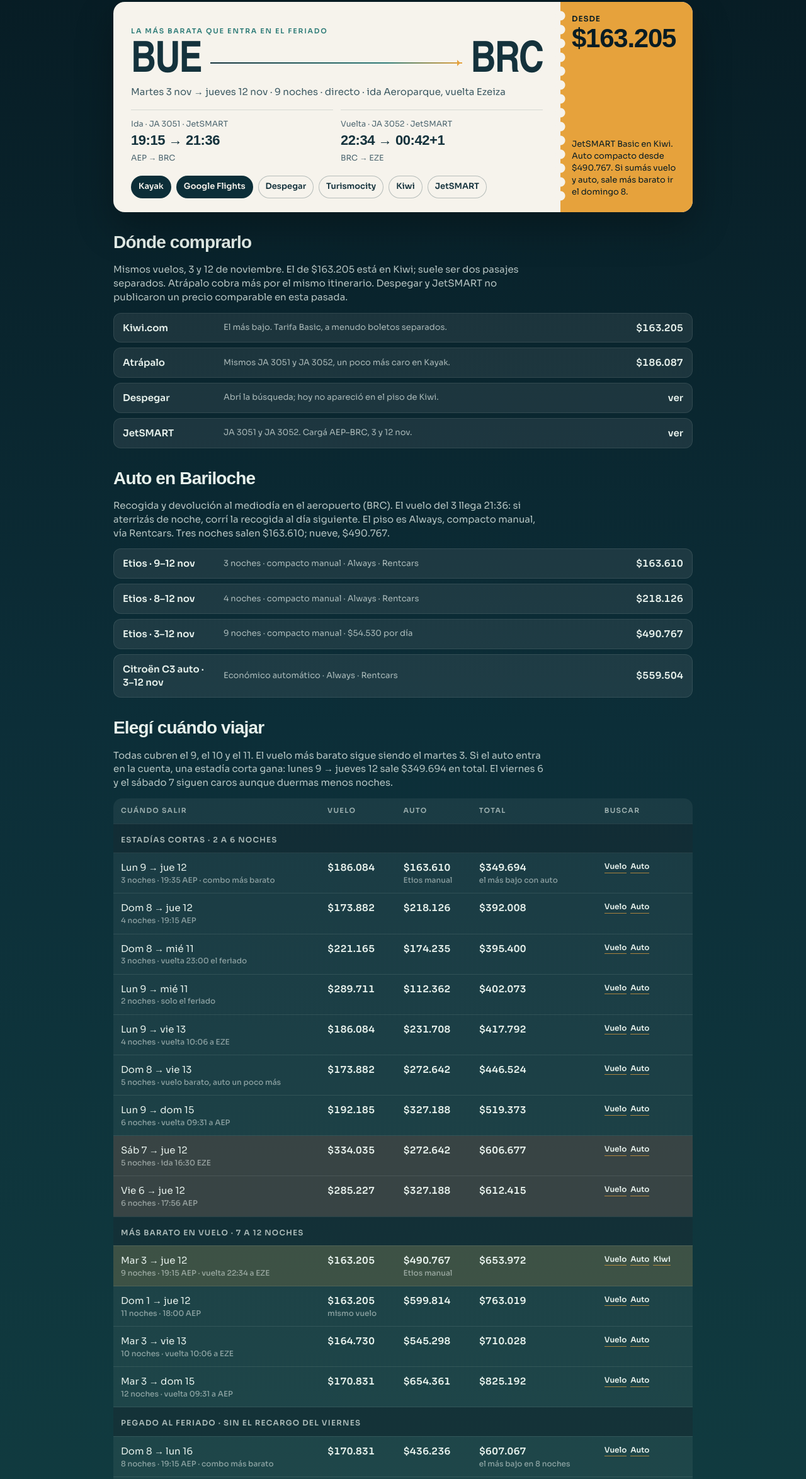
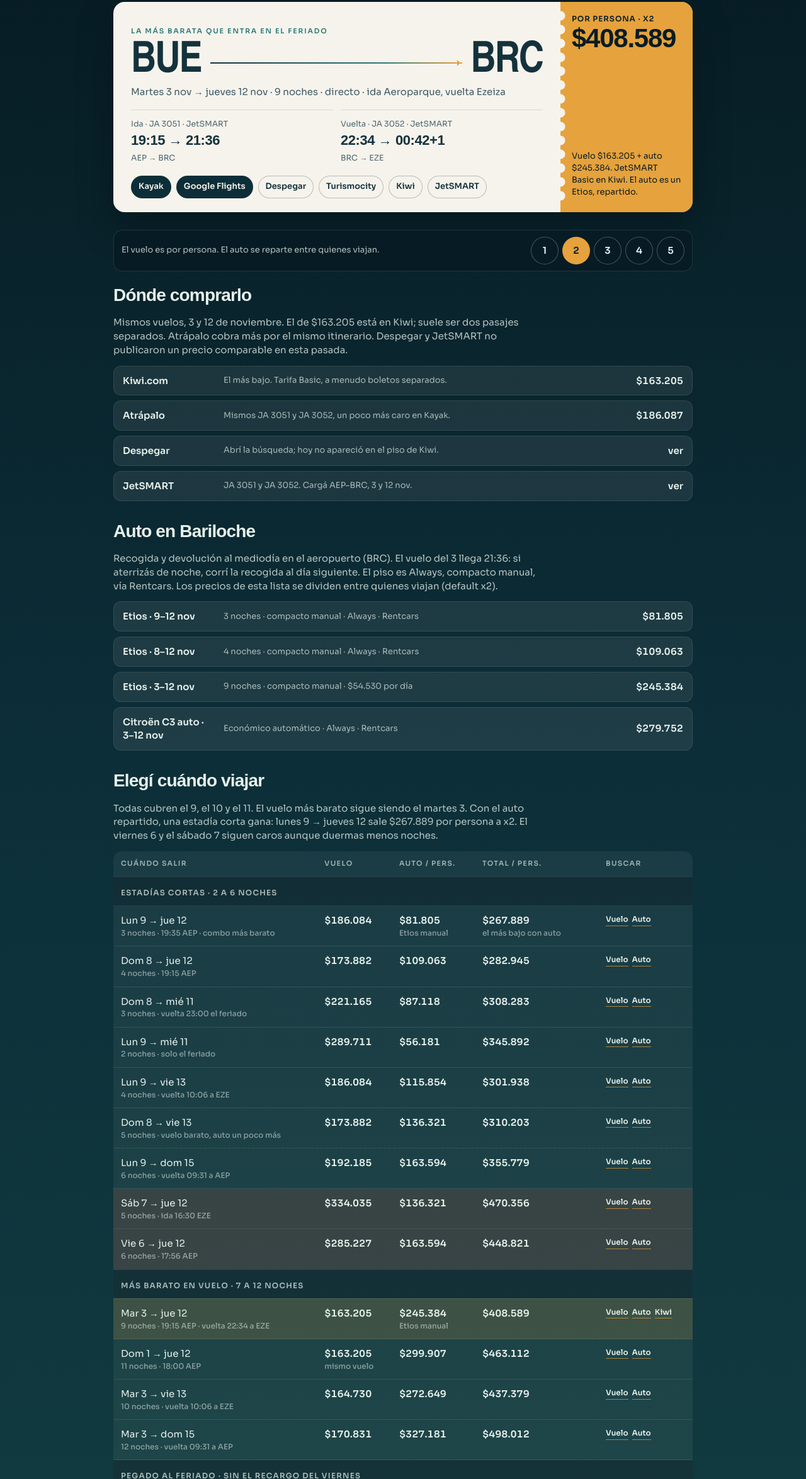
Before and after one commit to agusalex/bariloche-noviembre, a website: page index.html in a window 1280 px wide. Shown: the part 62-2411 px from the top of the page at 63% size. Drawn offline with Linux system fonts and the light colour scheme; a web font is replaced by a local one.

Commit message:
Mostrar gastos por persona con el auto dividido.
El vuelo queda por persona y el auto se reparte de 1 a 5 viajeros, con x2 por defecto.

```diff
--- a/index.html
+++ b/index.html
@@ -283,6 +283,46 @@
       tr.group td::before { content: none; }
     }
 
+    .people-bar {
+      display: flex;
+      flex-wrap: wrap;
+      align-items: center;
+      justify-content: space-between;
+      gap: 12px;
+      margin: 8px auto 18px;
+      width: min(var(--pass), calc(100% - 32px));
+      padding: 10px 12px;
+      position: sticky;
+      top: 8px;
+      z-index: 5;
+      background: rgba(7, 28, 36, 0.92);
+      border: 1px solid rgba(231, 241, 236, 0.12);
+      border-radius: 14px;
+      backdrop-filter: blur(8px);
+    }
+    .people-bar p { margin: 0; font-size: 13px; color: rgba(231, 241, 236, 0.78); }
+    .people {
+      display: flex;
+      gap: 6px;
+    }
+    .people button {
+      min-width: 44px;
+      min-height: 44px;
+      border: 0;
+      border-radius: 999px;
+      background: transparent;
+      color: var(--mist);
+      font: inherit;
+      font-weight: 600;
+      box-shadow: inset 0 0 0 1px rgba(231, 241, 236, 0.28);
+      cursor: pointer;
+    }
+    .people button[aria-pressed="true"] {
+      background: var(--sun);
+      color: var(--deep);
+      box-shadow: none;
+    }
+
     @media (prefers-reduced-motion: reduce) {
       html { scroll-behavior: auto; }
     }
@@ -292,7 +332,7 @@
   <div class="wrap">
     <header class="top">
       <span>Buenos Aires → Bariloche</span>
-      <span>Precios del 22 oct 2026 · 1 adulto</span>
+      <span>Precios del 22 oct 2026 · por persona</span>
     </header>
 
     <article class="pass">
@@ -322,13 +362,24 @@
         </div>
       </div>
       <aside class="stub">
-        <div class="price">
-          <small>desde</small>
-          $163.205
+        <div class="price" data-flight="163205" data-car="490767">
+          <small class="js-hero-label">por persona · x2</small>
+          <span class="js-hero">$408.589</span>
         </div>
-        <p>JetSMART Basic en Kiwi. Auto compacto desde $490.767. Si sumás vuelo y auto, sale más barato ir el domingo 8.</p>
+        <p class="js-hero-note">Vuelo $163.205 + auto $245.384. JetSMART Basic en Kiwi. El auto es un Etios, repartido.</p>
       </aside>
     </article>
+  </div>
+
+  <div class="people-bar">
+    <p>El vuelo es por persona. El auto se reparte entre quienes viajan.</p>
+    <div class="people" role="group" aria-label="Cantidad de personas">
+      <button type="button" data-people="1">1</button>
+      <button type="button" data-people="2" aria-pressed="true">2</button>
+      <button type="button" data-people="3">3</button>
+      <button type="button" data-people="4">4</button>
+      <button type="button" data-people="5">5</button>
+    </div>
   </div>
 
   <section>
@@ -360,51 +411,51 @@
 
   <section>
     <h2>Auto en Bariloche</h2>
-    <p class="note">Recogida y devolución al mediodía en el aeropuerto (BRC). El vuelo del 3 llega 21:36: si aterrizás de noche, corrí la recogida al día siguiente. El piso es Always, compacto manual, vía Rentcars. Tres noches salen $163.610; nueve, $490.767.</p>
+    <p class="note">Recogida y devolución al mediodía en el aeropuerto (BRC). El vuelo del 3 llega 21:36: si aterrizás de noche, corrí la recogida al día siguiente. El piso es Always, compacto manual, vía Rentcars. Los precios de esta lista se dividen entre quienes viajan (default x2).</p>
     <div class="sellers">
       <a class="row" href="https://www.kayak.com.ar/cars/BRC/2026-11-09/2026-11-12?sort=price_a">
         <span class="who">Etios · 9–12 nov</span>
         <span class="meta">3 noches · compacto manual · Always · Rentcars</span>
-        <strong>$163.610</strong>
+        <strong class="js-share" data-car="163610">$81.805</strong>
       </a>
       <a class="row" href="https://www.kayak.com.ar/cars/BRC/2026-11-08/2026-11-12?sort=price_a">
         <span class="who">Etios · 8–12 nov</span>
         <span class="meta">4 noches · compacto manual · Always · Rentcars</span>
-        <strong>$218.126</strong>
+        <strong class="js-share" data-car="218126">$109.063</strong>
       </a>
       <a class="row" href="https://www.kayak.com.ar/cars/BRC/2026-11-03/2026-11-12?sort=price_a">
         <span class="who">Etios · 3–12 nov</span>
         <span class="meta">9 noches · compacto manual · $54.530 por día</span>
-        <strong>$490.767</strong>
+        <strong class="js-share" data-car="490767">$245.384</strong>
       </a>
       <a class="row" href="https://www.kayak.com.ar/cars/BRC/2026-11-03/2026-11-12?sort=price_a">
         <span class="who">Citroën C3 auto · 3–12 nov</span>
         <span class="meta">Económico automático · Always · Rentcars</span>
-        <strong>$559.504</strong>
+        <strong class="js-share" data-car="559504">$279.752</strong>
       </a>
     </div>
   </section>
 
   <section>
     <h2>Elegí cuándo viajar</h2>
-    <p class="note">Todas cubren el 9, el 10 y el 11. El vuelo más barato sigue siendo el martes 3. Si el auto entra en la cuenta, una estadía corta gana: lunes 9 → jueves 12 sale $349.694 en total. El viernes 6 y el sábado 7 siguen caros aunque duermas menos noches.</p>
+    <p class="note">Todas cubren el 9, el 10 y el 11. El vuelo más barato sigue siendo el martes 3. Con el auto repartido, una estadía corta gana: lunes 9 → jueves 12 sale $267.889 por persona a x2. El viernes 6 y el sábado 7 siguen caros aunque duermas menos noches.</p>
     <table>
       <thead>
         <tr>
           <th>Cuándo salir</th>
           <th>Vuelo</th>
-          <th>Auto</th>
-          <th>Total</th>
+          <th>Auto / pers.</th>
+          <th>Total / pers.</th>
           <th>Buscar</th>
         </tr>
       </thead>
       <tbody>
         <tr class="group"><td colspan="5">Estadías cortas · 2 a 6 noches</td></tr>
-        <tr>
+        <tr data-flight="186084" data-car="163610">
           <td data-label="Cuándo salir">Lun 9 → jue 12<span class="delta">3 noches · 19:35 AEP · combo más barato</span></td>
           <td class="num" data-label="Vuelo">$186.084</td>
-          <td class="num" data-label="Auto">$163.610<span class="delta">Etios manual</span></td>
-          <td class="num" data-label="Total">$349.694<span class="delta">el más bajo con auto</span></td>
+          <td class="num" data-label="Auto / pers."><span class="js-car">$81.805</span><span class="delta">Etios manual</span></td>
+          <td class="num" data-label="Total / pers."><span class="js-total">$267.889</span><span class="delta">el más bajo con auto</span></td>
           <td data-label="Buscar">
             <div class="links">
               <a href="https://www.kayak.com.ar/flights/BUE-BRC/2026-11-09/2026-11-12?sort=price_a">Vuelo</a>
@@ -412,11 +463,11 @@
             </div>
           </td>
         </tr>
-        <tr>
+        <tr data-flight="173882" data-car="218126">
           <td data-label="Cuándo salir">Dom 8 → jue 12<span class="delta">4 noches · 19:15 AEP</span></td>
           <td class="num" data-label="Vuelo">$173.882</td>
-          <td class="num" data-label="Auto">$218.126</td>
-          <td class="num" data-label="Total">$392.008</td>
+          <td class="num" data-label="Auto / pers."><span class="js-car">$109.063</span></td>
+          <td class="num" data-label="Total / pers."><span class="js-total">$282.945</span></td>
           <td data-label="Buscar">
             <div class="links">
               <a href="https://www.kayak.com.ar/flights/BUE-BRC/2026-11-08/2026-11-12?sort=price_a">Vuelo</a>
@@ -424,11 +475,11 @@
             </div>
           </td>
         </tr>
-        <tr>
+        <tr data-flight="221165" data-car="174235">
           <td data-label="Cuándo salir">Dom 8 → mié 11<span class="delta">3 noches · vuelta 23:00 el feriado</span></td>
           <td class="num" data-label="Vuelo">$221.165</td>
-          <td class="num" data-label="Auto">$174.235</td>
-          <td class="num" data-label="Total">$395.400</td>
+          <td class="num" data-label="Auto / pers."><span class="js-car">$87.118</span></td>
+          <td class="num" data-label="Total / pers."><span class="js-total">$308.283</span></td>
           <td data-label="Buscar">
             <div class="links">
               <a href="https://www.kayak.com.ar/flights/BUE-BRC/2026-11-08/2026-11-11?sort=price_a">Vuelo</a>
@@ -436,11 +487,11 @@
             </div>
           </td>
         </tr>
-        <tr>
+        <tr data-flight="289711" data-car="112362">
           <td data-label="Cuándo salir">Lun 9 → mié 11<span class="delta">2 noches · solo el feriado</span></td>
           <td class="num" data-label="Vuelo">$289.711</td>
-          <td class="num" data-label="Auto">$112.362</td>
-          <td class="num" data-label="Total">$402.073</td>
+          <td class="num" data-label="Auto / pers."><span class="js-car">$56.181</span></td>
+          <td class="num" data-label="Total / pers."><span class="js-total">$345.892</span></td>
           <td data-label="Buscar">
             <div class="links">
               <a href="https://www.kayak.com.ar/flights/BUE-BRC/2026-11-09/2026-11-11?sort=price_a">Vuelo</a>
@@ -448,11 +499,11 @@
             </div>
           </td>
         </tr>
-        <tr>
+        <tr data-flight="186084" data-car="231708">
           <td data-label="Cuándo salir">Lun 9 → vie 13<span class="delta">4 noches · vuelta 10:06 a EZE</span></td>
           <td class="num" data-label="Vuelo">$186.084</td>
-          <td class="num" data-label="Auto">$231.708</td>
-          <td class="num" data-label="Total">$417.792</td>
+          <td class="num" data-label="Auto / pers."><span class="js-car">$115.854</span></td>
+          <td class="num" data-label="Total / pers."><span class="js-total">$301.938</span></td>
           <td data-label="Buscar">
             <div class="links">
               <a href="https://www.kayak.com.ar/flights/BUE-BRC/2026-11-09/2026-11-13?sort=price_a">Vuelo</a>
@@ -460,11 +511,11 @@
             </div>
           </td>
         </tr>
-        <tr>
+        <tr data-flight="173882" data-car="272642">
           <td data-label="Cuándo salir">Dom 8 → vie 13<span class="delta">5 noches · vuelo barato, auto un poco más</span></td>
           <td class="num" data-label="Vuelo">$173.882</td>
-          <td class="num" data-label="Auto">$272.642</td>
-          <td class="num" data-label="Total">$446.524</td>
+          <td class="num" data-label="Auto / pers."><span class="js-car">$136.321</span></td>
+          <td class="num" data-label="Total / pers."><span class="js-total">$310.203</span></td>
           <td data-label="Buscar">
             <div class="links">
               <a href="https://www.kayak.com.ar/flights/BUE-BRC/2026-11-08/2026-11-13?sort=price_a">Vuelo</a>
@@ -472,11 +523,11 @@
             </div>
           </td>
         </tr>
-        <tr>
+        <tr data-flight="192185" data-car="327188">
           <td data-label="Cuándo salir">Lun 9 → dom 15<span class="delta">6 noches · vuelta 09:31 a AEP</span></td>
           <td class="num" data-label="Vuelo">$192.185</td>
-          <td class="num" data-label="Auto">$327.188</td>
-          <td class="num" data-label="Total">$519.373</td>
+          <td class="num" data-label="Auto / pers."><span class="js-car">$163.594</span></td>
+          <td class="num" data-label="Total / pers."><span class="js-total">$355.779</span></td>
           <td data-label="Buscar">
             <div class="links">
               <a href="https://www.kayak.com.ar/flights/BUE-BRC/2026-11-09/2026-11-15?sort=price_a">Vuelo</a>
@@ -484,11 +535,11 @@
             </div>
           </td>
         </tr>
-        <tr class="dear">
+        <tr class="dear" data-flight="334035" data-car="272642">
           <td data-label="Cuándo salir">Sáb 7 → jue 12<span class="delta">5 noches · ida 16:30 EZE</span></td>
           <td class="num" data-label="Vuelo">$334.035</td>
-          <td class="num" data-label="Auto">$272.642</td>
-          <td class="num" data-label="Total">$606.677</td>
+          <td class="num" data-label="Auto / pers."><span class="js-car">$136.321</span></td>
+          <td class="num" data-label="Total / pers."><span class="js-total">$470.356</span></td>
           <td data-label="Buscar">
             <div class="links">
               <a href="https://www.kayak.com.ar/flights/BUE-BRC/2026-11-07/2026-11-12?sort=price_a">Vuelo</a>
@@ -496,11 +547,11 @@
             </div>
           </td>
         </tr>
-        <tr class="dear">
+        <tr class="dear" data-flight="285227" data-car="327188">
           <td data-label="Cuándo salir">Vie 6 → jue 12<span class="delta">6 noches · 17:56 AEP</span></td>
           <td class="num" data-label="Vuelo">$285.227</td>
-          <td class="num" data-label="Auto">$327.188</td>
-          <td class="num" data-label="Total">$612.415</td>
+          <td class="num" data-label="Auto / pers."><span class="js-car">$163.594</span></td>
+          <td class="num" data-label="Total / pers."><span class="js-total">$448.821</span></td>
           <td data-label="Buscar">
             <div class="links">
               <a href="https://www.kayak.com.ar/flights/BUE-BRC/2026-11-06/2026-11-12?sort=price_a">Vuelo</a>
@@ -509,11 +560,11 @@
           </td>
         </tr>
         <tr class="group"><td colspan="5">Más barato en vuelo · 7 a 12 noches</td></tr>
-        <tr class="best">
+        <tr class="best" data-flight="163205" data-car="490767">
           <td data-label="Cuándo salir">Mar 3 → jue 12<span class="delta">9 noches · 19:15 AEP · vuelta 22:34 a EZE</span></td>
           <td class="num" data-label="Vuelo">$163.205</td>
-          <td class="num" data-label="Auto">$490.767<span class="delta">Etios manual</span></td>
-          <td class="num" data-label="Total">$653.972</td>
+          <td class="num" data-label="Auto / pers."><span class="js-car">$245.384</span><span class="delta">Etios manual</span></td>
+          <td class="num" data-label="Total / pers."><span class="js-total">$408.589</span></td>
           <td data-label="Buscar">
             <div class="links">
               <a href="https://www.kayak.com.ar/flights/BUE-BRC/2026-11-03/2026-11-12?sort=price_a">Vuelo</a>
@@ -522,11 +573,11 @@
             </div>
           </td>
         </tr>
-        <tr>
+        <tr data-flight="163205" data-car="599814">
           <td data-label="Cuándo salir">Dom 1 → jue 12<span class="delta">11 noches · 18:00 AEP</span></td>
           <td class="num" data-label="Vuelo">$163.205<span class="delta">mismo vuelo</span></td>
-          <td class="num" data-label="Auto">$599.814</td>
-          <td class="num" data-label="Total">$763.019</td>
+          <td class="num" data-label="Auto / pers."><span class="js-car">$299.907</span></td>
+          <td class="num" data-label="Total / pers."><span class="js-total">$463.112</span></td>
           <td data-label="Buscar">
             <div class="links">
               <a href="https://www.kayak.com.ar/flights/BUE-BRC/2026-11-01/2026-11-12?sort=price_a">Vuelo</a>
@@ -534,11 +585,11 @@
             </div>
           </td>
         </tr>
-        <tr>
+        <tr data-flight="164730" data-car="545298">
           <td data-label="Cuándo salir">Mar 3 → vie 13<span class="delta">10 noches · vuelta 10:06 a EZE</span></td>
           <td class="num" data-label="Vuelo">$164.730</td>
-          <td class="num" data-label="Auto">$545.298</td>
-          <td class="num" data-label="Total">$710.028</td>
+          <td class="num" data-label="Auto / pers."><span class="js-car">$272.649</span></td>
+          <td class="num" data-label="Total / pers."><span class="js-total">$437.379</span></td>
           <td data-label="Buscar">
             <div class="links">
               <a href="https://www.kayak.com.ar/flights/BUE-BRC/2026-11-03/2026-11-13?sort=price_a">Vuelo</a>
@@ -546,11 +597,11 @@
             </div>
           </td>
         </tr>
-        <tr>
+        <tr data-flight="170831" data-car="654361">
           <td data-label="Cuándo salir">Mar 3 → dom 15<span class="delta">12 noches · vuelta 09:31 a AEP</span></td>
           <td class="num" data-label="Vuelo">$170.831</td>
-          <td class="num" data-label="Auto">$654.361</td>
-          <td class="num" data-label="Total">$825.192</td>
+          <td class="num" data-label="Auto / pers."><span class="js-car">$327.181</span></td>
+          <td class="num" data-label="Total / pers."><span class="js-total">$498.012</span></td>
           <td data-label="Buscar">
             <div class="links">
               <a href="https://www.kayak.com.ar/flights/BUE-BRC/2026-11-03/2026-11-15?sort=price_a">Vuelo</a>
@@ -559,11 +610,11 @@
           </td>
         </tr>
         <tr class="group"><td colspan="5">Pegado al feriado · sin el recargo del viernes</td></tr>
-        <tr>
+        <tr data-flight="170831" data-car="436236">
           <td data-label="Cuándo salir">Dom 8 → lun 16<span class="delta">8 noches · 19:15 AEP · combo más barato</span></td>
           <td class="num" data-label="Vuelo">$170.831</td>
-          <td class="num" data-label="Auto">$436.236</td>
-          <td class="num" data-label="Total">$607.067<span class="delta">el más bajo en 8 noches</span></td>
+          <td class="num" data-label="Auto / pers."><span class="js-car">$218.118</span></td>
+          <td class="num" data-label="Total / pers."><span class="js-total">$388.949</span><span class="delta">el más bajo en 8 noches</span></td>
           <td data-label="Buscar">
             <div class="links">
               <a href="https://www.kayak.com.ar/flights/BUE-BRC/2026-11-08/2026-11-16?sort=price_a">Vuelo</a>
@@ -571,11 +622,11 @@
             </div>
           </td>
         </tr>
-        <tr>
+        <tr data-flight="195236" data-car="436236">
           <td data-label="Cuándo salir">Mié 4 → jue 12<span class="delta">8 noches · 18:55 AEP</span></td>
           <td class="num" data-label="Vuelo">$195.236</td>
-          <td class="num" data-label="Auto">$436.236</td>
-          <td class="num" data-label="Total">$631.472</td>
+          <td class="num" data-label="Auto / pers."><span class="js-car">$218.118</span></td>
+          <td class="num" data-label="Total / pers."><span class="js-total">$413.354</span></td>
           <td data-label="Buscar">
             <div class="links">
               <a href="https://www.kayak.com.ar/flights/BUE-BRC/2026-11-04/2026-11-12?sort=price_a">Vuelo</a>
@@ -583,11 +634,11 @@
             </div>
           </td>
         </tr>
-        <tr>
+        <tr data-flight="184559" data-car="490767">
           <td data-label="Cuándo salir">Lun 9 → mié 18<span class="delta">9 noches · llegás 21:56 el lunes</span></td>
           <td class="num" data-label="Vuelo">$184.559</td>
-          <td class="num" data-label="Auto">$490.767</td>
-          <td class="num" data-label="Total">$675.326</td>
+          <td class="num" data-label="Auto / pers."><span class="js-car">$245.384</span></td>
+          <td class="num" data-label="Total / pers."><span class="js-total">$429.943</span></td>
           <td data-label="Buscar">
             <div class="links">
               <a href="https://www.kayak.com.ar/flights/BUE-BRC/2026-11-09/2026-11-18?sort=price_a">Vuelo</a>
@@ -596,11 +647,11 @@
           </td>
         </tr>
         <tr class="group"><td colspan="5">Salir el finde · el recargo del feriado</td></tr>
-        <tr class="dear">
+        <tr class="dear" data-flight="285227" data-car="381704">
           <td data-label="Cuándo salir">Vie 6 → vie 13<span class="delta">7 noches · 17:56 AEP</span></td>
           <td class="num" data-label="Vuelo">$285.227</td>
-          <td class="num" data-label="Auto">$381.704</td>
-          <td class="num" data-label="Total">$666.931</td>
+          <td class="num" data-label="Auto / pers."><span class="js-car">$190.852</span></td>
+          <td class="num" data-label="Total / pers."><span class="js-total">$476.079</span></td>
           <td data-label="Buscar">
             <div class="links">
               <a href="https://www.kayak.com.ar/flights/BUE-BRC/2026-11-06/2026-11-13?sort=price_a">Vuelo</a>
@@ -608,11 +659,11 @@
             </div>
           </td>
         </tr>
-        <tr class="dear">
+        <tr class="dear" data-flight="309631" data-car="599814">
           <td data-label="Cuándo salir">Jue 5 → lun 16<span class="delta">11 noches · 19:40 AEP</span></td>
           <td class="num" data-label="Vuelo">$309.631</td>
-          <td class="num" data-label="Auto">$599.814</td>
-          <td class="num" data-label="Total">$909.445</td>
+          <td class="num" data-label="Auto / pers."><span class="js-car">$299.907</span></td>
+          <td class="num" data-label="Total / pers."><span class="js-total">$609.538</span></td>
           <td data-label="Buscar">
             <div class="links">
               <a href="https://www.kayak.com.ar/flights/BUE-BRC/2026-11-05/2026-11-16?sort=price_a">Vuelo</a>
@@ -620,11 +671,11 @@
             </div>
           </td>
         </tr>
-        <tr class="dear">
+        <tr class="dear" data-flight="334035" data-car="599814">
           <td data-label="Cuándo salir">Sáb 7 → mié 18<span class="delta">11 noches · 18:45 AEP</span></td>
           <td class="num" data-label="Vuelo">$334.035</td>
-          <td class="num" data-label="Auto">$599.814</td>
-          <td class="num" data-label="Total">$933.849</td>
+          <td class="num" data-label="Auto / pers."><span class="js-car">$299.907</span></td>
+          <td class="num" data-label="Total / pers."><span class="js-total">$633.942</span></td>
           <td data-label="Buscar">
             <div class="links">
               <a href="https://www.kayak.com.ar/flights/BUE-BRC/2026-11-07/2026-11-18?sort=price_a">Vuelo</a>
@@ -637,7 +688,53 @@
   </section>
 
   <footer>
-    <p>Precios de Kayak del 22 oct 2026. Vuelo: 1 adulto, Basic, sin equipaje. Auto: compacto Always en el aeropuerto, mediodía a mediodía, vía Rentcars. Estadías de 2 a 12 noches que cubren el 9, el 10 y el 11.</p>
+    <p>Precios de Kayak del 22 oct 2026. Vuelo: 1 adulto, Basic, sin equipaje. Auto: compacto Always en el aeropuerto, mediodía a mediodía, vía Rentcars, dividido entre quienes viajan. Estadías de 2 a 12 noches que cubren el 9, el 10 y el 11.</p>
   </footer>
+
+<script>
+(function () {
+  const money = (n) => "$" + Math.round(n).toLocaleString("es-AR");
+  let people = 2;
+
+  function applyPeople(n) {
+    people = n;
+    document.querySelectorAll(".people button").forEach((btn) => {
+      btn.setAttribute("aria-pressed", String(Number(btn.dataset.people) === n));
+    });
+    document.querySelectorAll("tr[data-flight][data-car]").forEach((row) => {
+      const flight = Number(row.dataset.flight);
+      const car = Number(row.dataset.car);
+      const share = Math.round(car / n);
+      const carEl = row.querySelector(".js-car");
+      const totalEl = row.querySelector(".js-total");
+      if (carEl) carEl.textContent = money(share);
+      if (totalEl) totalEl.textContent = money(flight + share);
+    });
+    document.querySelectorAll(".js-share[data-car]").forEach((el) => {
+      el.textContent = money(Math.round(Number(el.dataset.car) / n));
+    });
+    const hero = document.querySelector(".price[data-flight][data-car]");
+    if (hero) {
+      const flight = Number(hero.dataset.flight);
+      const share = Math.round(Number(hero.dataset.car) / n);
+      const label = hero.querySelector(".js-hero-label");
+      const amount = hero.querySelector(".js-hero");
+      const note = document.querySelector(".js-hero-note");
+      if (label) label.textContent = "por persona · x" + n;
+      if (amount) amount.textContent = money(flight + share);
+      if (note) note.textContent = "Vuelo " + money(flight) + " + auto " + money(share) + ". JetSMART Basic en Kiwi. El auto es un Etios, repartido.";
+    }
+  }
+
+  document.querySelector(".people").addEventListener("click", (e) => {
+    const btn = e.target.closest("button[data-people]");
+    if (!btn) return;
+    applyPeople(Number(btn.dataset.people));
+  });
+
+  applyPeople(2);
+})();
+</script>
+
 </body>
 </html>
```
